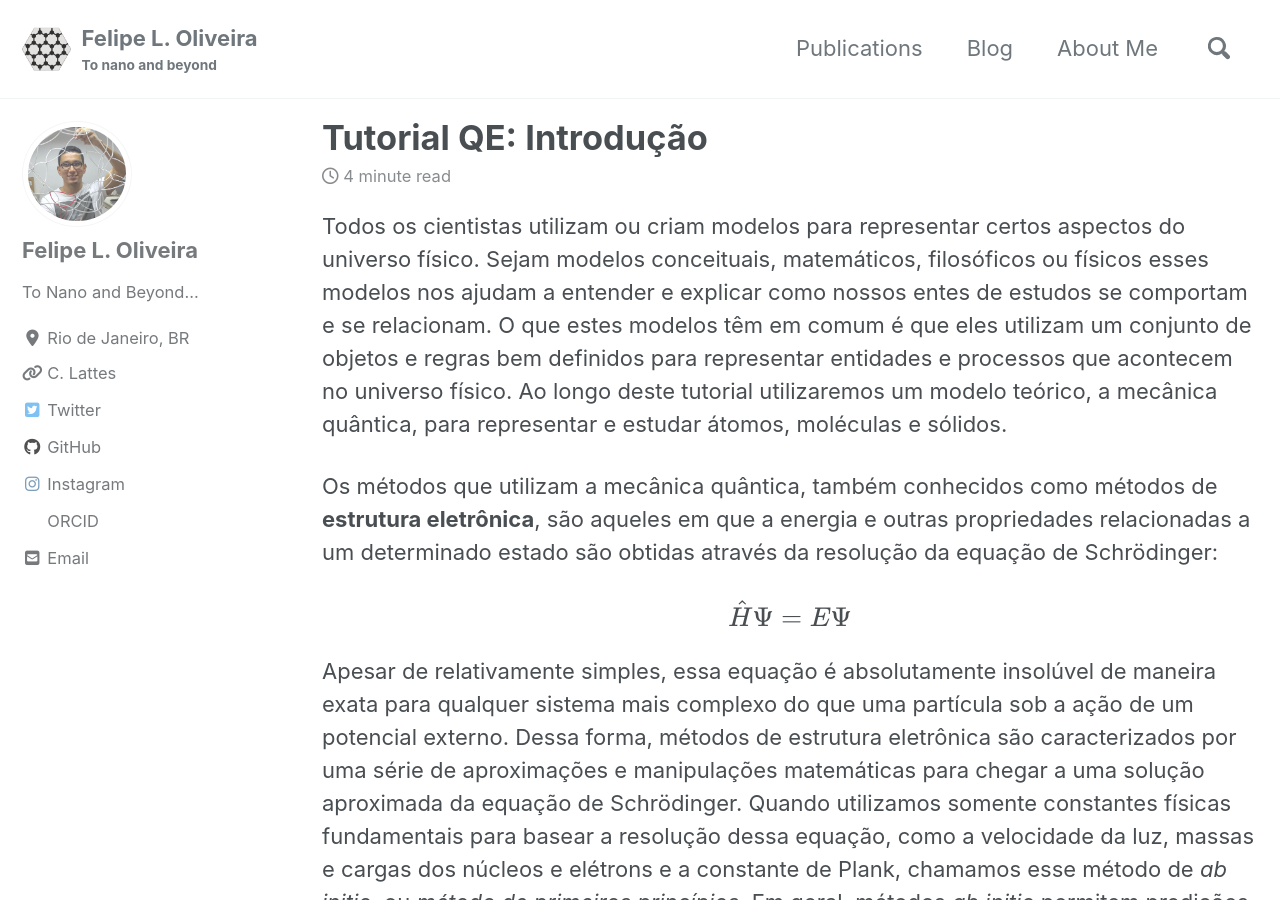
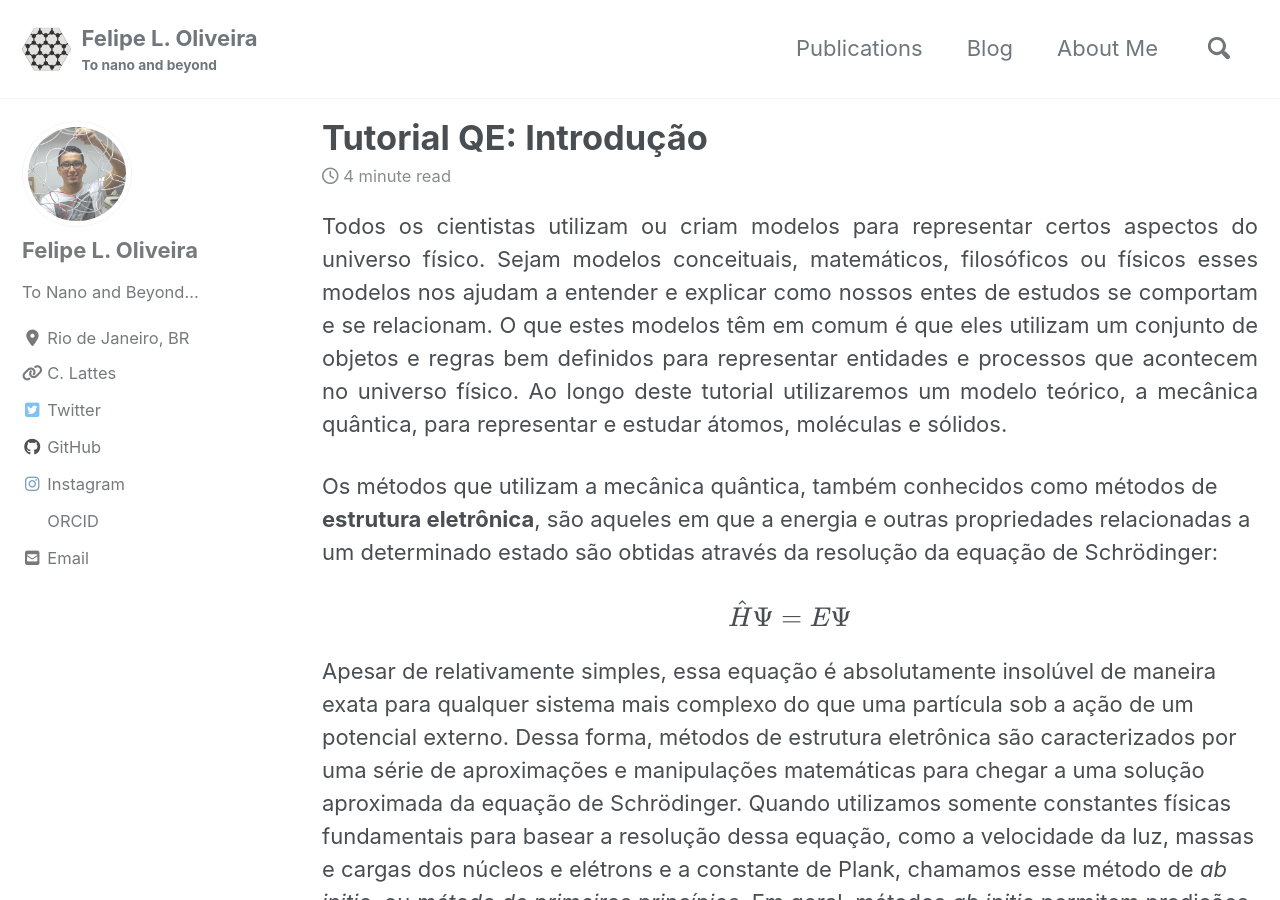
Before and after one commit to lipelopesoliveira/lipelopesoliveira.github.io, a Jekyll site: the page built from _posts/tutoriais_qe/2019-08-30-cap0.md, in a window 1280 px wide and 900 px high. Built offline with Jekyll 4.4.1, drawn with Linux system fonts in a browser that asks for light colours; cached includes are drawn as plain includes; nearby versions of some CDN libraries; formulas are drawn with MathJax 3.

Commit message:
Update 2019-08-30-cap0.md

```diff
--- a/_posts/tutoriais_qe/2019-08-30-cap0.md
+++ b/_posts/tutoriais_qe/2019-08-30-cap0.md
@@ -8,9 +8,9 @@ header:
 excerpt: "Introdução"
 mathjax: "true"
 ---
-{: style="text-align: justify;"}
 
 Todos os cientistas utilizam ou criam modelos para representar certos aspectos do universo físico. Sejam modelos conceituais, matemáticos, filosóficos ou físicos esses modelos nos ajudam a entender e explicar como nossos entes de estudos se comportam e se relacionam. O que estes modelos têm em comum é que eles utilizam um conjunto de objetos e regras bem definidos para representar entidades e processos que acontecem no universo físico. Ao longo deste tutorial utilizaremos um modelo teórico, a mecânica quântica, para representar e estudar átomos, moléculas e sólidos.
+{: style="text-align: justify;"}
 
 Os métodos que utilizam a mecânica quântica, também conhecidos como métodos de **estrutura eletrônica**, são aqueles em que a energia e outras propriedades relacionadas a um determinado estado são obtidas através da resolução da equação de Schrödinger:
 
```
